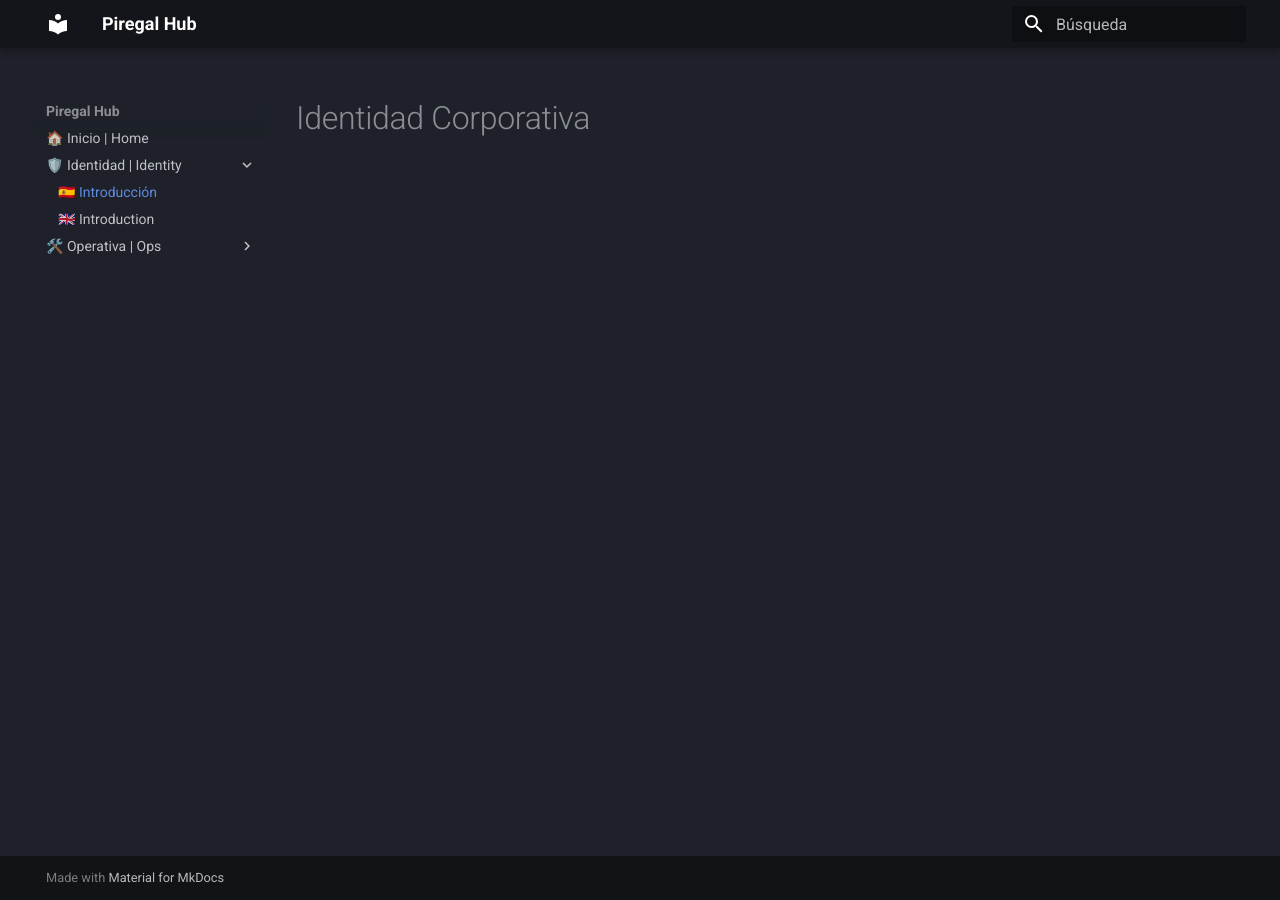
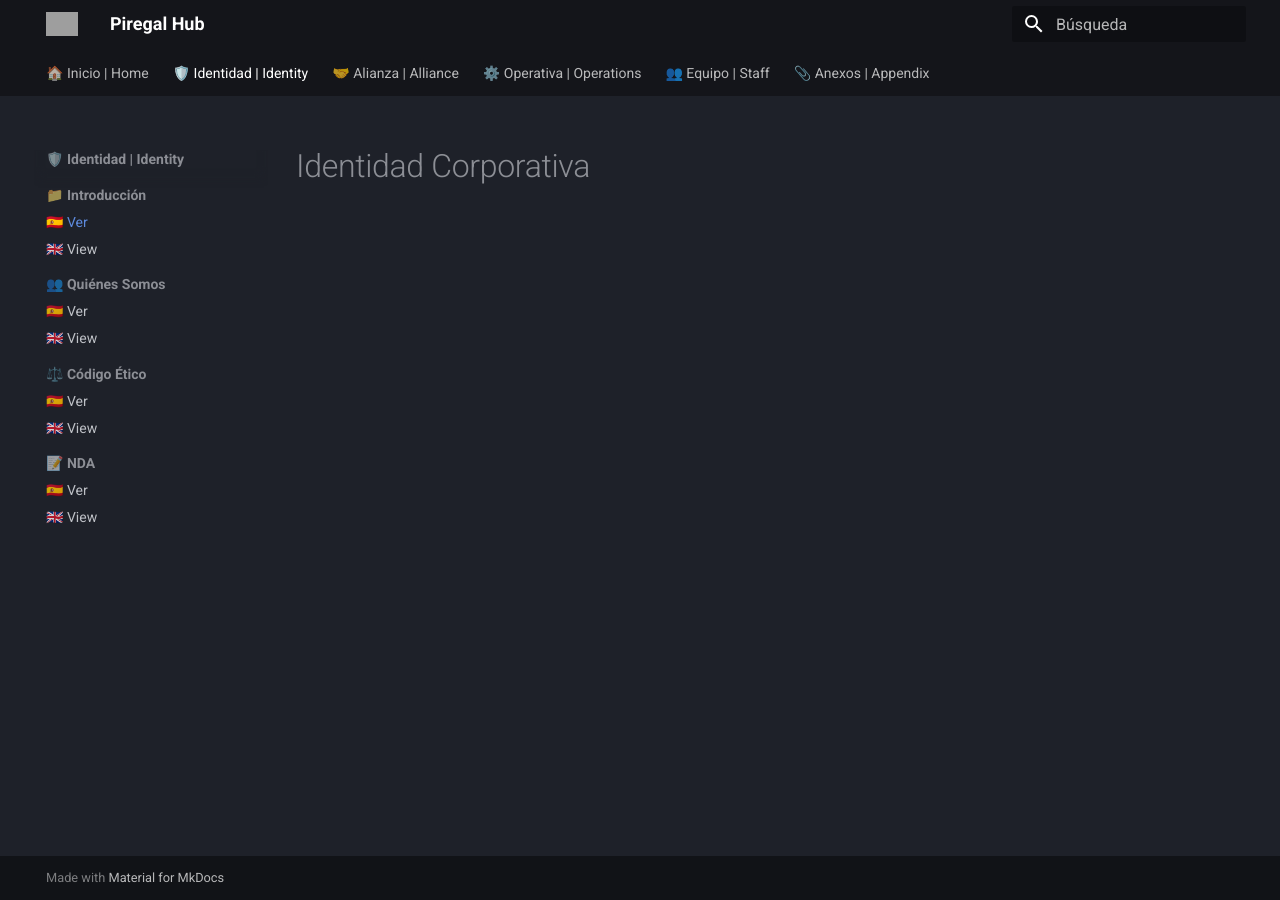
Before and after one commit to bernardezgatosergio-ai/piregal-governance, an MkDocs documentation site: the page built from docs/v1-identidad/introduccion.md, in a window 1280 px wide. Built offline with MkDocs 1.6.1 and Material for MkDocs 9.7.7, drawn with Linux system fonts in a browser that asks for light colours; some of the changed lines change nothing that is shown; grey boxes are pictures that could not be loaded.

Commit message:
Update mkdocs configuration with new navigation and theme

```diff
--- a/mkdocs.yml
+++ b/mkdocs.yml
@@ -1,16 +1,95 @@
 site_name: "Piregal Hub"
+site_description: "Operational Governance & Strategic Management Portal"
 theme:
   name: material
   language: es
+  logo: assets/logo-piregal.png
+  favicon: assets/favicon.png
   palette:
     - scheme: slate
       primary: black
-      accent: blue grey
+      accent: cyan
+  features:
+    - navigation.tabs
+    - navigation.sections
+    - navigation.top
+    - search.suggest
+    - search.highlight
+    - content.code.copy
+
 nav:
   - "🏠 Inicio | Home": index.md
+
   - "🛡️ Identidad | Identity":
-      - "🇪🇸 Introducción": v1-identidad/introduccion.md
-      - "🇬🇧 Introduction": v1-identidad/introduccion.en.md
-  - "🛠️ Operativa | Ops":
-      - "🇪🇸 Reporte NCR": v4-operativa/ncr.md
-      - "🇬🇧 NCR Report": v4-operativa/ncr.en.md
+      - "📁 Introducción":
+          - "🇪🇸 Ver": v1-identidad/introduccion.md
+          - "🇬🇧 View": v1-identidad/introduccion.en.md
+      - "👥 Quiénes Somos":
+          - "🇪🇸 Ver": v1-identidad/quienes-somos.md
+          - "🇬🇧 View": v1-identidad/quienes-somos.en.md
+      - "⚖️ Código Ético":
+          - "🇪🇸 Ver": v1-identidad/codigo-etico.md
+          - "🇬🇧 View": v1-identidad/codigo-etico.en.md
+      - "📝 NDA":
+          - "🇪🇸 Ver": v1-identidad/nda.md
+          - "🇬🇧 View": v1-identidad/nda.en.md
+
+  - "🤝 Alianza | Alliance":
+      - "🏛️ Gobernanza":
+          - "🇪🇸 Ver": v3-alianza/gobernanza.md
+          - "🇬🇧 View": v3-alianza/gobernanza.en.md
+      - "📅 Cronograma":
+          - "🇪🇸 Ver": v3-alianza/cronograma.md
+          - "🇬🇧 View": v3-alianza/cronograma.en.md
+      - "📊 KPIs Dashboard":
+          - "🇪🇸 Ver": v3-alianza/kpis-dashboard.md
+          - "🇬🇧 View": v3-alianza/kpis-dashboard.en.md
+      - "📍 Hub Vigo":
+          - "🇪🇸 Ver": v3-alianza/hub-vigo.md
+          - "🇬🇧 View": v3-alianza/hub-vigo.en.md
+      - "📂 Otros":
+          - "PMEE (ES)": v3-alianza/pmee.md
+          - "PMEE (EN)": v3-alianza/pmee.en.md
+          - "PSAH (ES)": v3-alianza/psah.md
+          - "PSAH (EN)": v3-alianza/psah.en.md
+          - "Herculan": v3-alianza/herculan.md
+
+  - "⚙️ Operativa | Operations":
+      - "🏗️ Protocolo Obra":
+          - "🇪🇸 Ver": v4-operativa/protocolo-obra.md
+          - "🇬🇧 View": v4-operativa/proocolo-obra.en.md
+      - "🚨 Reporte NCR":
+          - "🇪🇸 Ver": v4-operativa/ncr.md
+          - "🇬🇧 View": v4-operativa/ncr.en.md
+      - "📡 Comunicación":
+          - "🇪🇸 Ver": v4-operativa/comunicacion-astilleros.md
+          - "🇬🇧 View": v4-operativa/comunicacion-astilleros.en.md
+
+  - "👥 Equipo | Staff":
+      - "👨‍🔧 Staff Roles": v5-equipo/staff.md
+      - "📘 Manual":
+          - "🇪🇸 Ver": v6-personal/manual-trabajador.md
+          - "🇬🇧 View": v6-personal/manual-trabajador.en.md
+      - "🗓️ Agenda 2026":
+          - "🇪🇸 Ver": v6-personal/agenda-profesional-2026.md
+          - "🇬🇧 View": v6-personal/agenda-profesional-2026.en.md
+      - "🛡️ Compliance": v5-compliance/etica.en.md
+
+  - "📎 Anexos | Appendix":
+      - "📜 NCR Protocol":
+          - "🇪🇸 Ver": anexos/protocolo-ncr.md
+          - "🇬🇧 View": anexos/protocolo-ncr.en.md
+      - "⚖️ Responsibility":
+          - "🇪🇸 Ver": anexos/responsabilidad.md
+          - "🇬🇧 View": anexos/responsabilidad.en.md
+      - "📖 Glosario":
+          - "🇪🇸 Ver": anexos/glosario.md
+          - "🇬🇧 View": anexos/glosario.en.md
+
+markdown_extensions:
+  - admonition
+  - pymdownx.details
+  - pymdownx.superfences
+  - pymdownx.emoji:
+      emoji_index: !!python/name:pymdownx.emoji.twemoji
+      emoji_generator: !!python/name:pymdownx.emoji.to_svg
```
